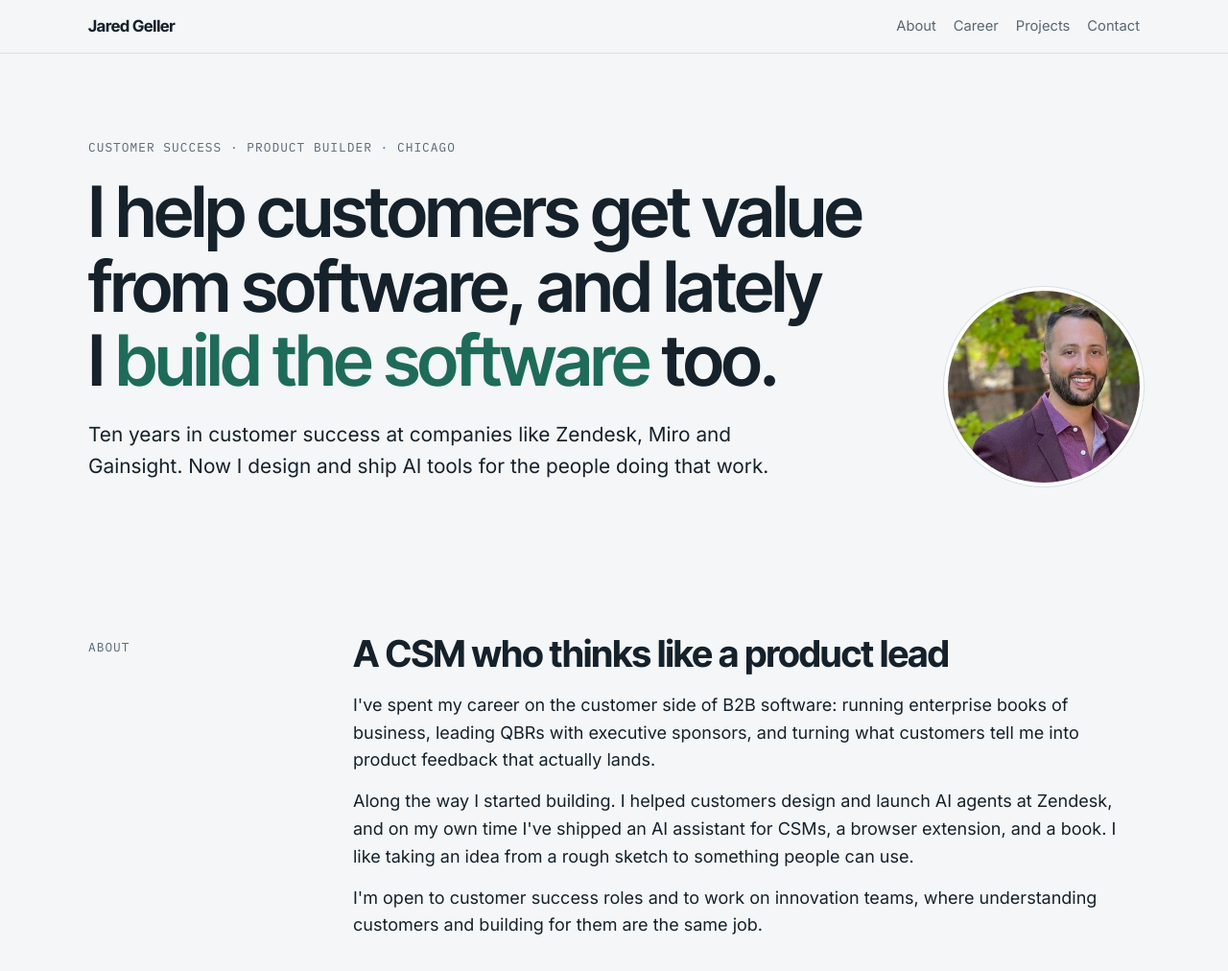
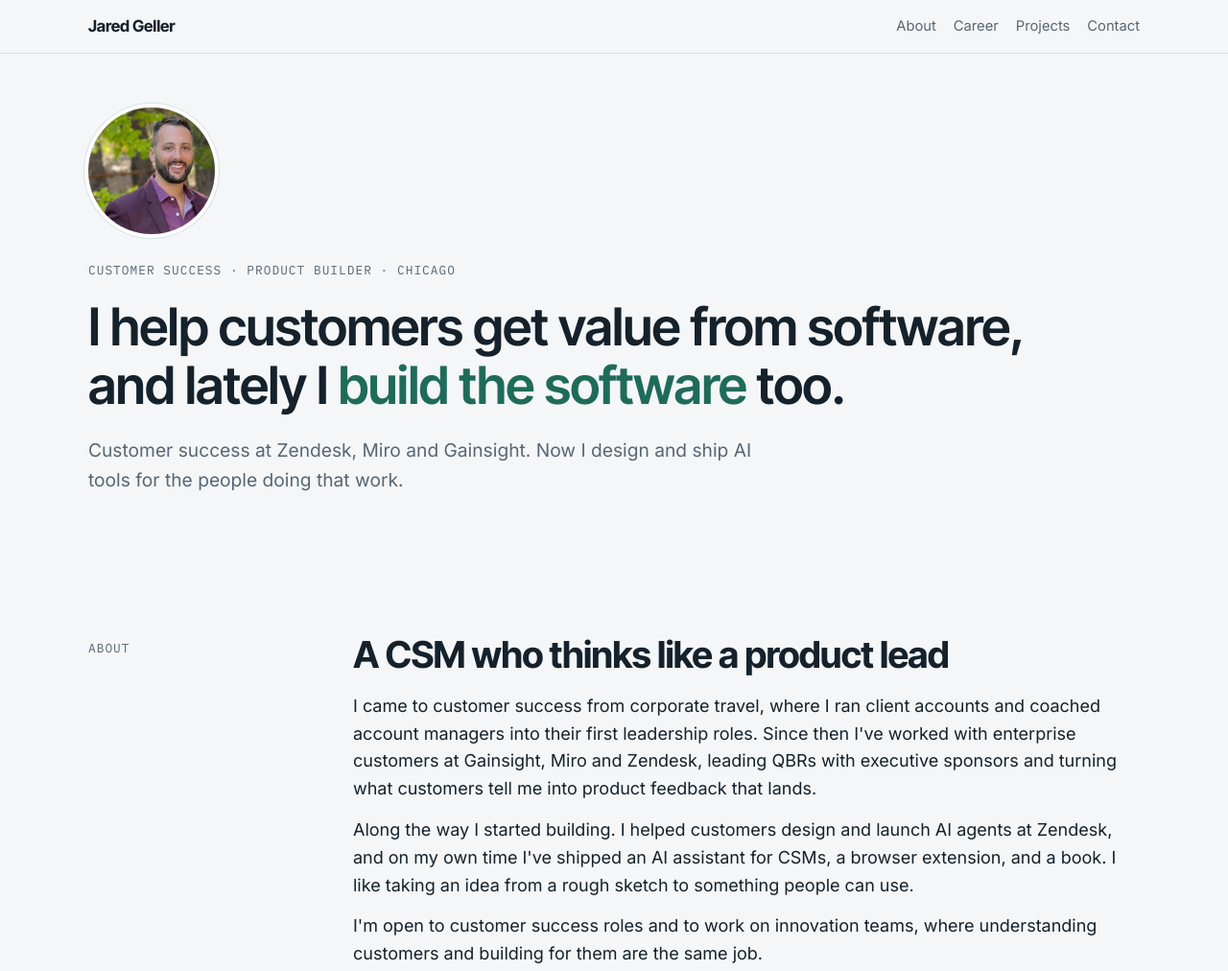
Before and after one commit to jaredgeller-hub/jared-geller.com, a plain HTML site: page index.html in a window 1280 px wide. Shown: the top 1012 px of the page at 96% size. Drawn offline with Linux system fonts and the light colour scheme.

Commit message:
New hero layout and About copy
Co-Authored-By: Claude Opus 5.5 <noreply@anthropic.com>

```diff
--- a/index.html
+++ b/index.html
@@ -214,6 +214,16 @@
     .project.book { grid-template-columns: minmax(0, 1fr) 210px; }
     .cover { width: 210px; }
   }
+  /* Hero */
+  .hero-a .wrap { padding-block: 56px 64px; }
+  .hero-a .wrap { display: block; }
+  .h1-calm { font-size: clamp(2.1rem, 4.6vw, 3.4rem); line-height: 1.12; letter-spacing: -0.015em; max-width: 19em; }
+  .hero-a .lede { font-size: 1.2rem; max-width: 38em; color: var(--muted); }
+  .portrait-a { display: block; width: 132px; height: 132px; border-radius: 50%; object-fit: cover; margin: 0 0 28px; box-shadow: 0 0 0 4px var(--surface), 0 0 0 5px var(--line); }
+  @media (max-width: 760px) {
+    .hero-a .wrap { padding-block: 36px 40px; }
+        .portrait-a { width: 104px; height: 104px; }
+  }
 </style>
 </head>
 <body>
@@ -231,14 +241,12 @@
 </header>
 
 <main id="top">
-  <section class="hero">
+  <section class="hero hero-a">
     <div class="wrap">
-      <div>
-        <p class="eyebrow">Customer success · Product builder · Chicago</p>
-        <h1>I help customers get value from software, and lately I <span class="hl">build the software</span> too.</h1>
-        <p class="lede">Ten years in customer success at companies like Zendesk, Miro and Gainsight. Now I design and ship AI tools for the people doing that work.</p>
-      </div>
-      <img class="portrait" src="assets/headshot.jpg" alt="Jared Geller" width="168" height="168">
+      <img class="portrait-a" src="assets/headshot.jpg" alt="Jared Geller" width="132" height="132">
+      <p class="eyebrow">Customer success · Product builder · Chicago</p>
+      <h1 class="h1-calm">I help customers get value from software, and lately I <span class="hl">build the software</span> too.</h1>
+      <p class="lede">Customer success at Zendesk, Miro and Gainsight. Now I design and ship AI tools for the people doing that work.</p>
     </div>
   </section>
 
@@ -247,7 +255,7 @@
       <p class="label">About</p>
       <div class="prose">
         <h2>A CSM who thinks like a product lead</h2>
-        <p>I've spent my career on the customer side of B2B software: running enterprise books of business, leading QBRs with executive sponsors, and turning what customers tell me into product feedback that actually lands.</p>
+        <p>I came to customer success from corporate travel, where I ran client accounts and coached account managers into their first leadership roles. Since then I've worked with enterprise customers at Gainsight, Miro and Zendesk, leading QBRs with executive sponsors and turning what customers tell me into product feedback that lands.</p>
         <p>Along the way I started building. I helped customers design and launch AI agents at Zendesk, and on my own time I've shipped an AI assistant for CSMs, a browser extension, and a book. I like taking an idea from a rough sketch to something people can use.</p>
         <p>I'm open to customer success roles and to work on innovation teams, where understanding customers and building for them are the same job.</p>
       </div>
```
